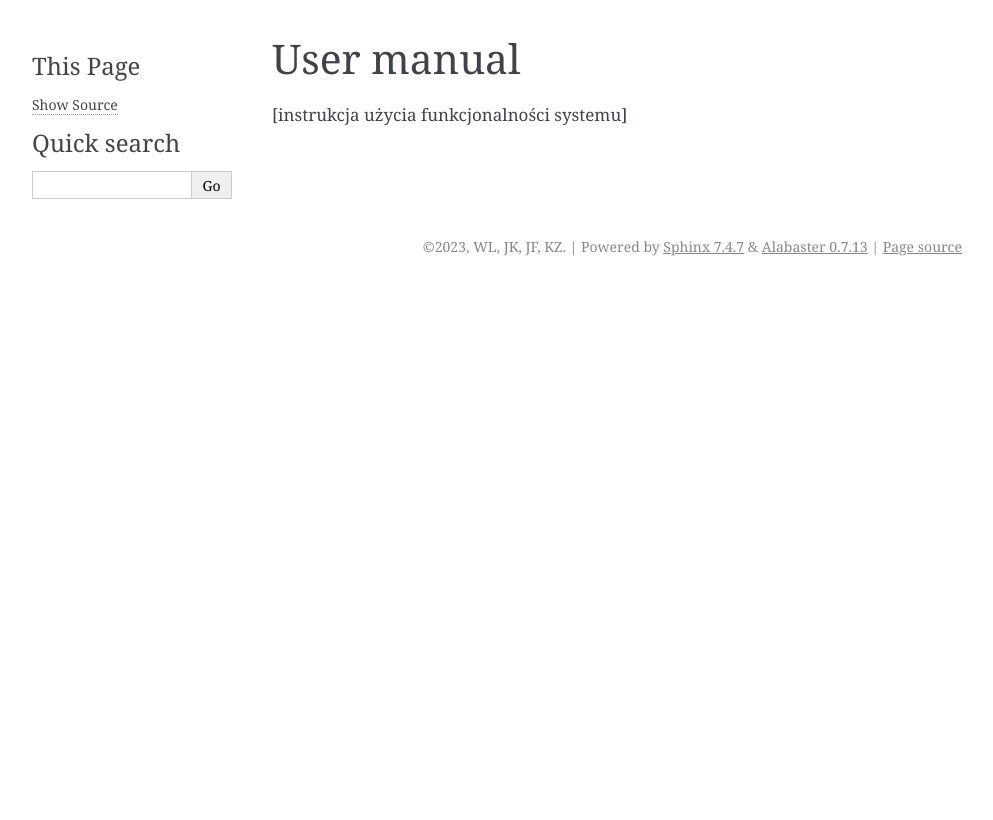
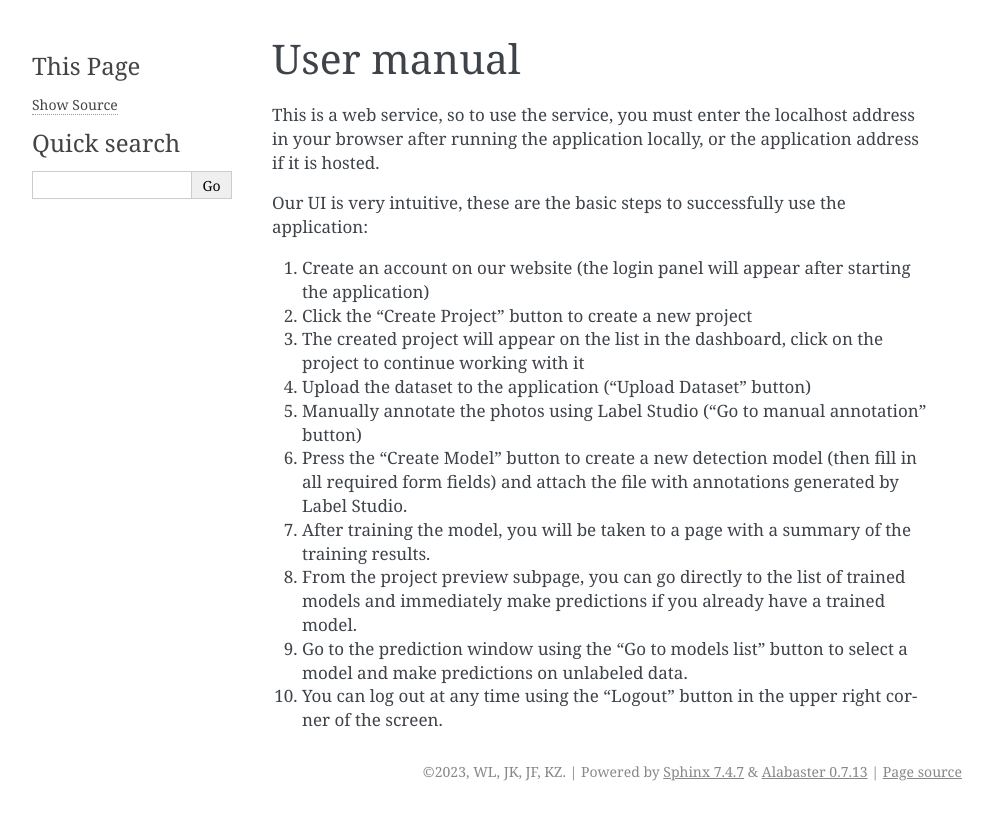
Before and after one commit to Kieru18/e-motion, a Sphinx documentation site: the page built from docs/source/user_manual.rst, in a window 1280 px wide. Shown: the top 820 px of the page, without its empty margins (148-1141 px from the left). Built offline with Sphinx 7.4.7, drawn with Linux system fonts in a browser that asks for light colours.

Commit message:
user manual and conclusions added

```diff
--- a/docs/source/user_manual.rst
+++ b/docs/source/user_manual.rst
@@ -1,4 +1,17 @@
 User manual
 ===========
 
-[instrukcja użycia funkcjonalności systemu]
+This is a web service, so to use the service, you must enter the localhost address in your browser after running the application locally, or the application address if it is hosted.
+
+Our UI is very intuitive, these are the basic steps to successfully use the application:
+
+1. Create an account on our website (the login panel will appear after starting the application)
+2. Click the "Create Project" button to create a new project
+3. The created project will appear on the list in the dashboard, click on the project to continue working with it
+4. Upload the dataset to the application ("Upload Dataset" button)
+5. Manually annotate the photos using Label Studio ("Go to manual annotation" button)
+6. Press the "Create Model" button to create a new detection model (then fill in all required form fields) and attach the file with annotations generated by Label Studio.
+7. After training the model, you will be taken to a page with a summary of the training results.
+8. From the project preview subpage, you can go directly to the list of trained models and immediately make predictions if you already have a trained model.
+9. Go to the prediction window using the "Go to models list" button to select a model and make predictions on unlabeled data.
+10. You can log out at any time using the "Logout" button in the upper right corner of the screen.
```
Also changed, not shown: docs/source/conclusions.rst (+16 -0 lines), 7 other files.
